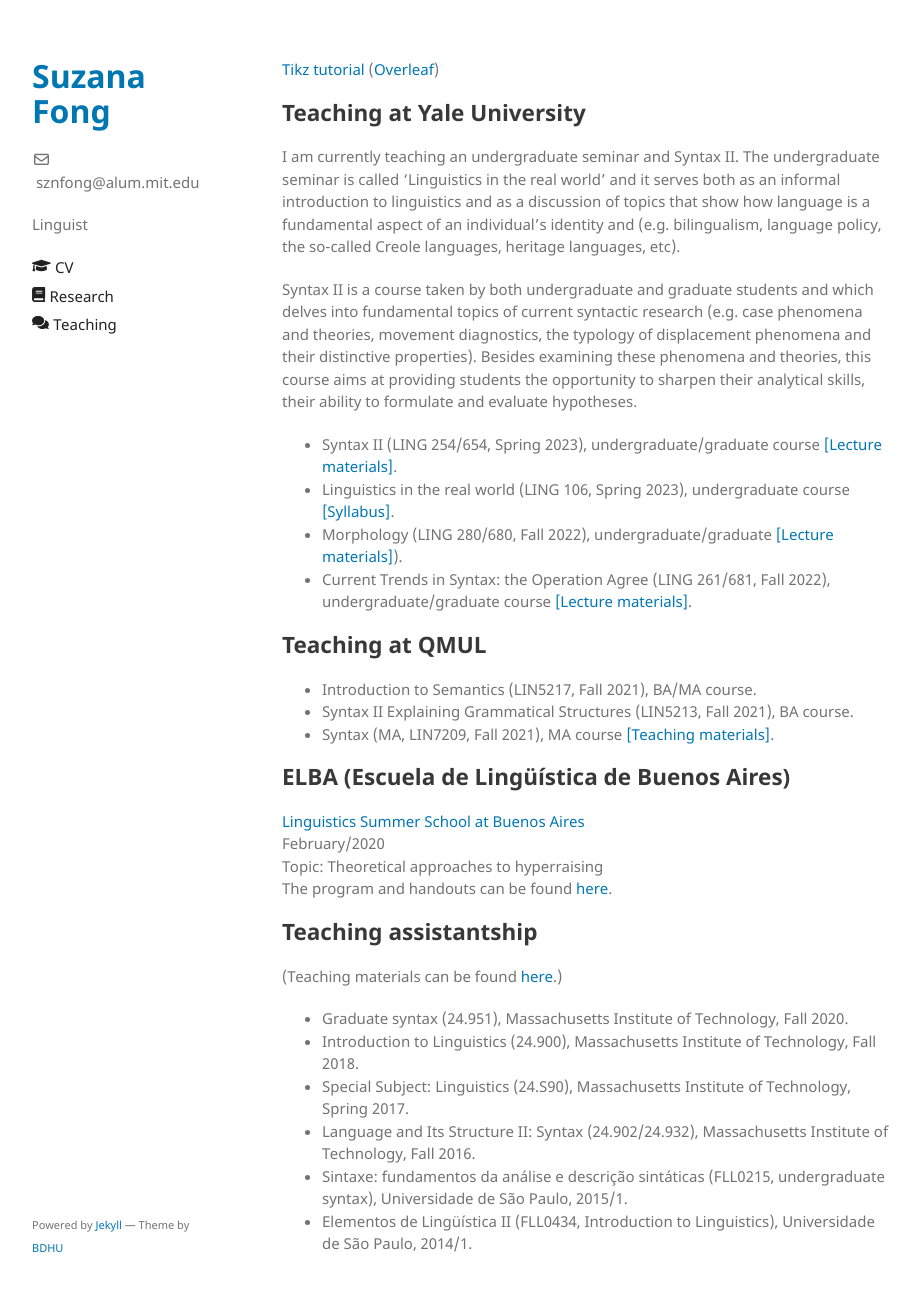
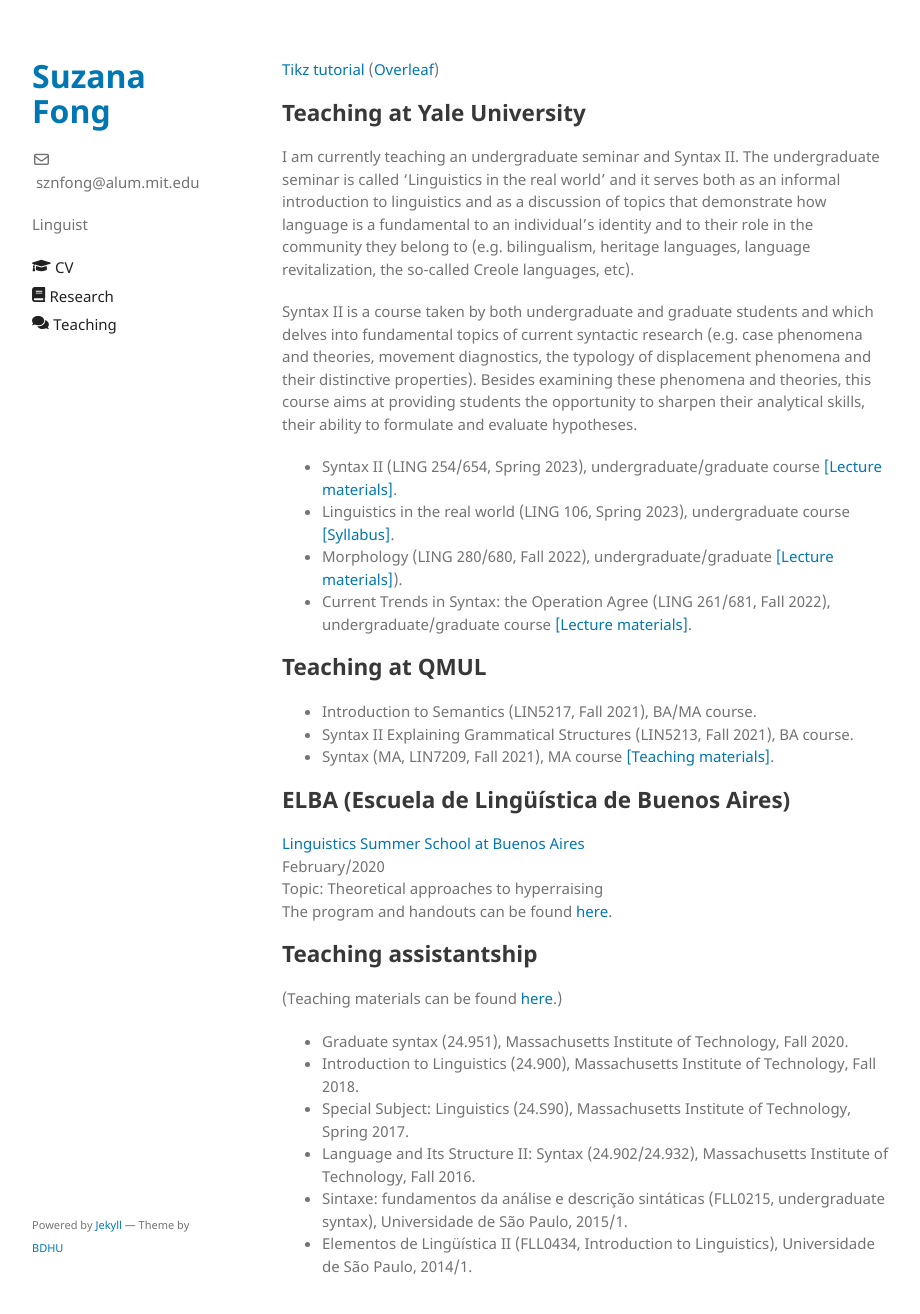
Before and after one commit to sznfng/sznfng.github.io, a Jekyll site: the page built from teaching.md, in a window 1280 px wide and 1327 px high. Shown: the top 1314 px of the window, without its empty margins (178-1098 px from the left). Built offline with Jekyll 4.4.1, drawn with Linux system fonts in a browser that asks for light colours.

Commit message:
Update teaching.md

```diff
--- a/teaching.md
+++ b/teaching.md
@@ -7,7 +7,7 @@ title: Teaching
 
 ## Teaching at Yale University
 
-I am currently teaching an undergraduate seminar and Syntax II. The undergraduate seminar is called 'Linguistics in the real world' and it serves both as an informal introduction to linguistics and as a discussion of topics that show how language is a fundamental aspect of an individual's identity and (e.g. bilingualism, language policy, the so-called Creole languages, heritage languages, etc).
+I am currently teaching an undergraduate seminar and Syntax II. The undergraduate seminar is called 'Linguistics in the real world' and it serves both as an informal introduction to linguistics and as a discussion of topics that demonstrate how language is a fundamental to an individual's identity and to their role in the community they belong to (e.g. bilingualism, heritage languages, language revitalization, the so-called Creole languages, etc).
 
 Syntax II is a course taken by both undergraduate and graduate students and which delves into fundamental topics of current syntactic research (e.g. case phenomena and theories, movement diagnostics, the typology of displacement phenomena and their distinctive properties). Besides examining these phenomena and theories, this course aims at providing students the opportunity to sharpen their analytical skills, their ability to formulate and evaluate hypotheses.
 
```
